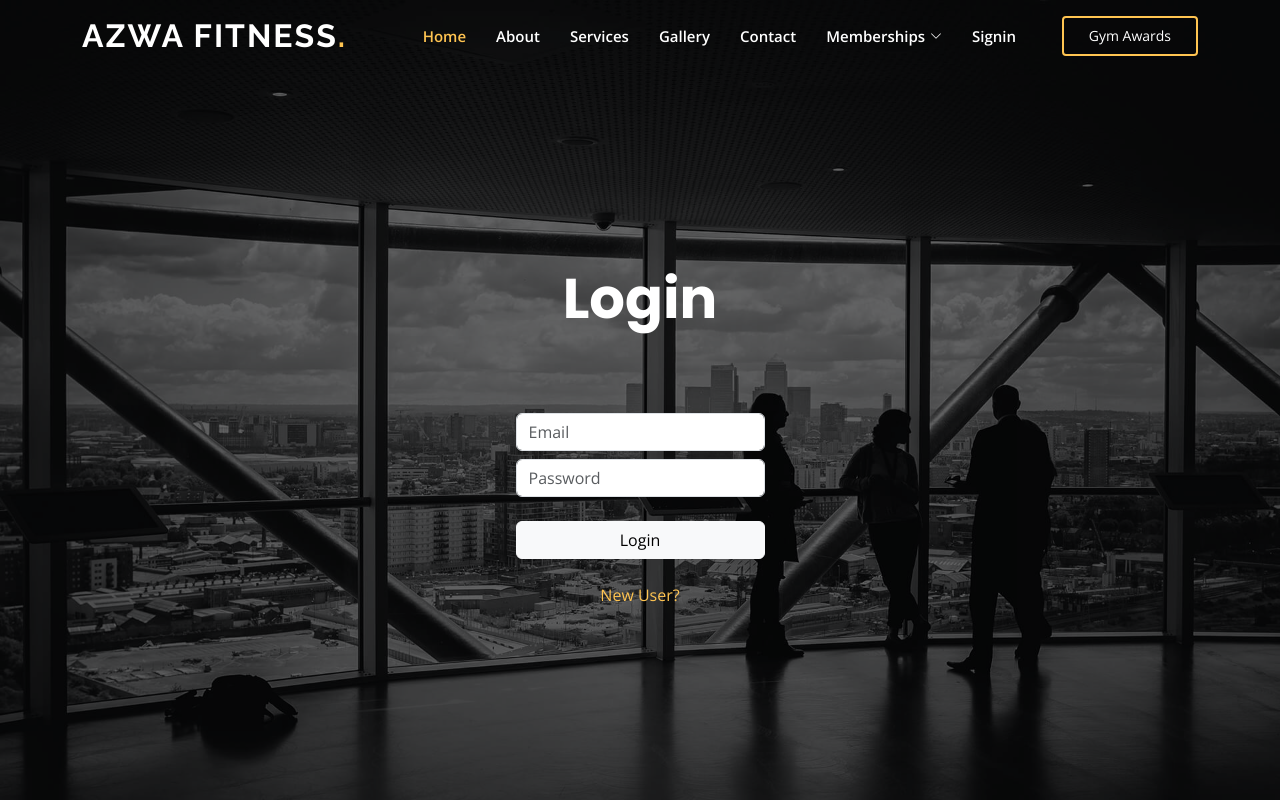
After one commit to jaspreetS1ngh/gymFit, a Django app: page /HandleLogin in a window 1280 px wide. The commit adds this page. Run offline with Django 4.2, Linux system fonts and the light colour scheme; some libraries are stand-ins or nearby versions.

Commit message:
login page created

```diff
--- a/JGym/authentication/urls.py
+++ b/JGym/authentication/urls.py
@@ -3,5 +3,7 @@ from authentication import views
 
 urlpatterns = [
 
-    path('',views.Home,name= "Home" )
+    path('',views.Home,name= "Home" ),
+    path('SignUp', views.SignUp, name="SignUp"),
+    path('HandleLogin', views.handleLogin, name="handleLogin"),
 ]
--- a/JGym/authentication/views.py
+++ b/JGym/authentication/views.py
@@ -4,3 +4,8 @@ from django.shortcuts import render
 
 def Home(request):
     return render(request,"index.html")
+
+def SignUp(request):
+    return render(request,"signup.html")
+def handleLogin(request):
+    return render(request,"handleLogin.html")
--- /dev/null
+++ b/JGym/templates/base.html
@@ -0,0 +1,119 @@
+{% load static %}
+<!DOCTYPE html>
+<html lang="en">
+
+<head>
+  <meta charset="utf-8">
+  <meta content="width=device-width, initial-scale=1.0" name="viewport">
+
+  <title>Azwa Fitness - {% block title %}{% endblock title %}</title>
+  <meta content="" name="description">
+  <meta content="" name="keywords">
+
+
+
+
+  <!-- Google Fonts -->
+  <link href="https://fonts.googleapis.com/css?family=Open+Sans:300,300i,400,400i,600,600i,700,700i|Raleway:300,300i,400,400i,500,500i,600,600i,700,700i|Poppins:300,300i,400,400i,500,500i,600,600i,700,700i" rel="stylesheet">
+
+  <!-- Vendor CSS Files -->
+  <link href="static/assets/vendor/aos/aos.css" rel="stylesheet">
+  <link href="static/assets/vendor/bootstrap/css/bootstrap.min.css" rel="stylesheet">
+  <link href="static/assets/vendor/bootstrap-icons/bootstrap-icons.css" rel="stylesheet">
+  <link href="static/assets/vendor/boxicons/css/boxicons.min.css" rel="stylesheet">
+  <link href="static/assets/vendor/glightbox/css/glightbox.min.css" rel="stylesheet">
+  <link href="static/assets/vendor/remixicon/remixicon.css" rel="stylesheet">
+  <link href="static/assets/vendor/swiper/swiper-bundle.min.css" rel="stylesheet">
+
+  <!-- Template Main CSS File -->
+  <link href="static/assets/css/style.css" rel="stylesheet">
+
+
+</head>
+
+<body>
+
+  <!-- ======= Header ======= -->
+  <header id="header" class="fixed-top ">
+    <div class="container d-flex align-items-center justify-content-lg-between">
+
+      <h1 class="logo me-auto me-lg-0"><a href="/">AZWA FITNESS<span>.</span></a></h1>
+      <!-- Uncomment below if you prefer to use an image logo -->
+      <!-- <a href="index.html" class="logo me-auto me-lg-0"><img src="static/assets/img/logo.png" alt="" class="img-fluid"></a>-->
+
+      <nav id="navbar" class="navbar order-last order-lg-0">
+        <ul>
+          <li><a class="nav-link scrollto active" href="/">Home</a></li>
+          <li><a class="nav-link scrollto" href="/about">About</a></li>
+          <li><a class="nav-link scrollto" href="/services">Services</a></li>
+          <li><a class="nav-link scrollto " href="/gallery">Gallery</a></li>
+          <li><a class="nav-link scrollto" href="/contact">Contact</a></li>
+          <li class="dropdown"><a href="#"><span>Memberships</span> <i class="bi bi-chevron-down"></i></a>
+            <ul>
+              <li><a href="/join">Enroll</a></li>
+
+              <li><a href="/attendance">Attendance</a></li>
+
+              <li><a href="/profile">View Profile</a></li>
+            </ul>
+          </li>
+          <li><a class="nav-link scrollto" href="/SignUp">Signin</a></li>
+        </ul>
+        <i class="bi bi-list mobile-nav-toggle"></i>
+      </nav><!-- .navbar -->
+
+      <a href="/achivements" class="get-started-btn scrollto">Gym Awards</a>
+
+    </div>
+  </header><!-- End Header -->
+
+  <!-- ======= Hero Section ======= -->
+  <section id="hero" class="d-flex align-items-center justify-content-center">
+    <div class="container" data-aos="fade-up">
+
+      <div class="row justify-content-center" data-aos="fade-up" data-aos-delay="150">
+        <div class="col-xl-6 col-lg-8">
+
+
+{% block head %}
+
+
+{% endblock head %}
+
+
+        </div>
+      </div>
+
+
+
+    </div>
+  </section><!-- End Hero -->
+
+  <main id="main">
+
+    {% block body %}
+
+
+
+
+    {% endblock body %}
+  </main>
+
+  <div id="preloader"></div>
+  <a href="#" class="back-to-top d-flex align-items-center justify-content-center"><i class="bi bi-arrow-up-short"></i></a>
+
+  <!-- Vendor JS Files -->
+  <script src="static/assets/vendor/purecounter/purecounter_vanilla.js"></script>
+  <script src="static/assets/vendor/aos/aos.js"></script>
+  <script src="static/assets/vendor/bootstrap/js/bootstrap.bundle.min.js"></script>
+  <script src="static/assets/vendor/glightbox/js/glightbox.min.js"></script>
+  <script src="static/assets/vendor/isotope-layout/isotope.pkgd.min.js"></script>
+  <script src="static/assets/vendor/swiper/swiper-bundle.min.js"></script>
+  <script src="static/assets/vendor/php-email-form/validate.js"></script>
+
+  <!-- Template Main JS File -->
+  <script src="static/assets/js/main.js"></script>
+
+</body>
+
+</html>
--- /dev/null
+++ b/JGym/templates/handleLogin.html
@@ -0,0 +1,67 @@
+{% extends 'base.html' %}
+{% block title %}
+Login
+{% endblock title %}
+{% block head %}
+
+<h1>Login</h1>
+
+
+<div class="container mt-2">
+
+    <div class="row">
+
+    <div class="col-md-3"> </div>
+
+    <div class="col-md-6">
+
+
+    {% for message in messages %}
+    <div class="alert alert-{{message.tags}} alert-dismissible fade show" role="alert">
+      <strong></strong> {{message}}
+      <button type="button" class="btn-close" data-bs-dismiss="alert" aria-label="Close"></button>
+    </div>
+    {% endfor %}
+
+
+    <form action="/HandleLogin" method="post">{% csrf_token %}
+
+
+
+    <div class="form-group">
+    <input type="email" class="form-control" name="email" placeholder="Email" required>
+    </div>
+
+
+
+    <div class="form-group">
+    <input type="password" class="form-control mt-2" name="pass1" placeholder="Password" required>
+    </div>
+
+
+    <br>
+
+
+    <div class="d-grid gap-2">
+      <button class="btn btn-light" type="submit">Login</button>
+
+    </div>
+
+    </form>
+    <br><a href="/SignUp">New User?</a>
+
+
+    </div>
+
+    <div class="col-md-3"></div>
+
+    </div>
+
+
+
+    </div>
+
+
+
+
+{% endblock head %}
--- a/JGym/templates/index.html
+++ b/JGym/templates/index.html
@@ -60,7 +60,7 @@
 
           {% if not request.user.is_authenticated %}
 
-          <li><a class="nav-link scrollto" href="/signup">Signin</a></li>
+          <li><a class="nav-link scrollto" href="/SignUp">Signin</a></li>
          {% else %}
          <li><a class="nav-link scrollto" href="/logout">Logout</a></li>
 
```
Also changed, not shown: JGym/templates/signup.html (added, +72 -0 lines).
